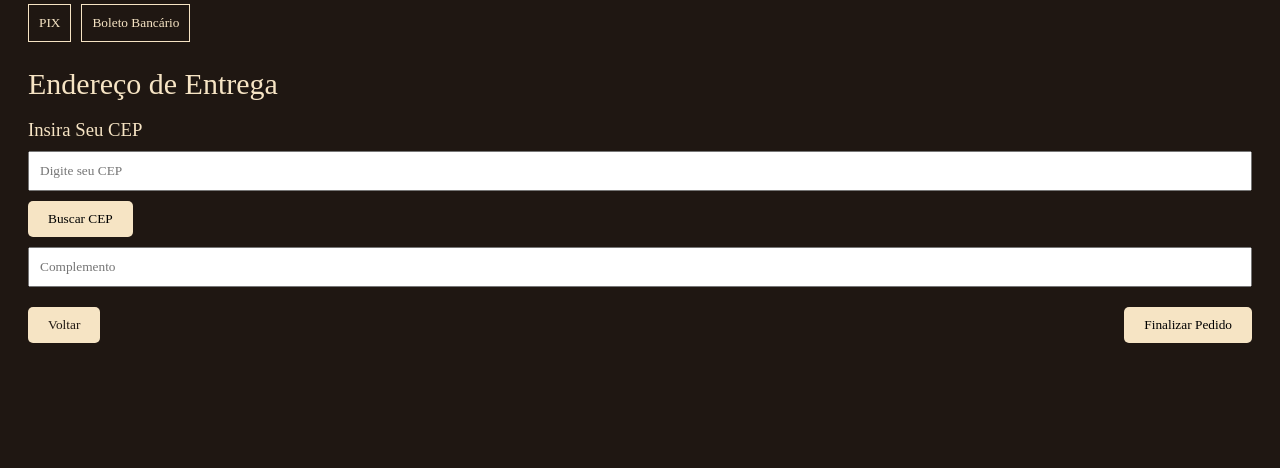
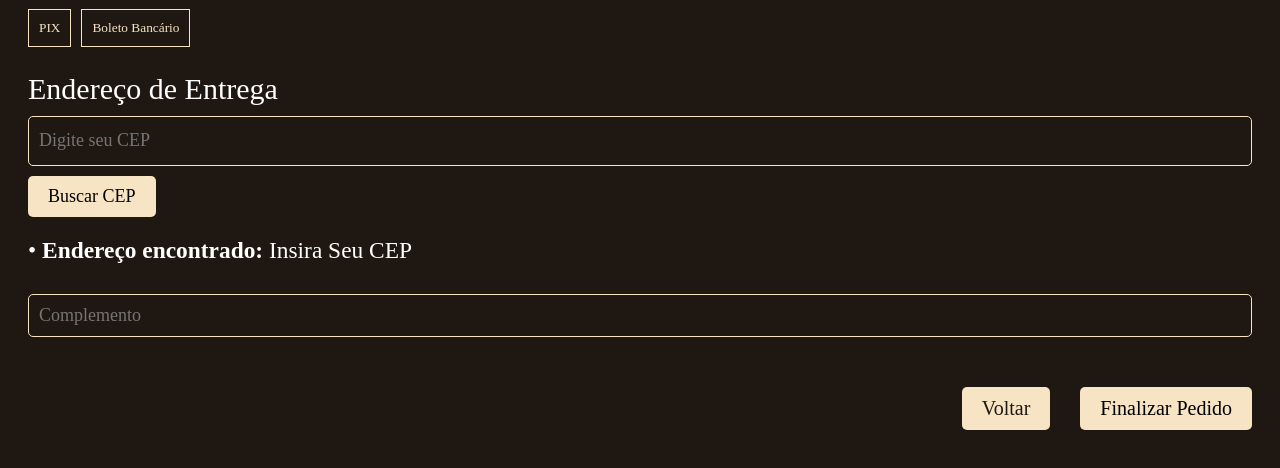
Before and after one commit to julianapereiradev/projeto15-InkAndPaper-front, a React (Vite) app: page /pagamento in a window 1280 px wide. Shown: the part 264-732 px from the top of the page. Built offline with nearby package versions, Linux system fonts and the light colour scheme; no server answers; a web font is replaced by a local one.

Commit message:
Style: Pagina de pagamento

```diff
--- a/src/pages/PaymentPage.jsx
+++ b/src/pages/PaymentPage.jsx
@@ -133,7 +133,6 @@ export default function PaymentPage() {
 
             <AddressContainer>
                 <h2>Endereço de Entrega</h2>
-                <h3>{addressData}</h3>
                 <AddressInput
                     type="number"
                     placeholder="Digite seu CEP"
@@ -150,6 +149,8 @@ export default function PaymentPage() {
                         fetchAddressByCep(address);
                     }
                 }}>Buscar CEP</SearchButton>
+
+                <h3>• <strong>Endereço encontrado:</strong> {addressData}</h3>
 
                 <Address
                     type="text"
@@ -175,11 +176,17 @@ const CheckoutContainer = styled.div`
   margin-top: 70px;
   padding: 20px;
   background-color: #1F1712;
-  color: #F6E4C4;
+  color: #ffffff;
+  font-size: 20px;
 `;
 const Address = styled.input`
     width: 100%;
     padding: 10px;
+    background-color:#1F1712;
+  border: 1px solid #F6E4C4;
+  border-radius: 5px;
+  color: #ffffff;
+  font-size: 18px;
 `
 const SummaryContainer = styled.div`
   margin-bottom: 20px;
@@ -235,24 +242,44 @@ const PaymentOption = styled.button`
 
 const AddressContainer = styled.div`
   margin-bottom: 20px;
+
   h2{
     font-size: 30px;
     margin-bottom: 10px;
   }
-  h3{
-    margin-bottom: 10px;
+  h3 {
+    margin-top: 10px;
+    margin-bottom: 30px;
+  }
+
+  strong {
+    font-weight: bold;
   }
 `;
 
 const AddressInput = styled.input`
   width: 100%;
   padding: 10px;
+  height: 50px;
   margin-bottom: 10px;
+  background-color:#1F1712;
+  border: 1px solid #F6E4C4;
+  border-radius: 5px;
+  color: #ffffff;
+  font-size: 18px;
+
+  input::placeholder {
+  color: #F6E4C4;
+  font-size: 16px;
+  padding-left: 10px;
+}
 `;
 
 const ButtonContainer = styled.div`
   display: flex;
-  justify-content: space-between;
+  flex-direction: row;
+  justify-content: flex-end;
+  margin-top: 50px;
 `;
 
 const BackButton = styled.button`
@@ -261,21 +288,23 @@ const BackButton = styled.button`
   color: #1F1712;
   border: none;
   cursor: pointer;
-border-radius: 5px;
-
+  border-radius: 5px;
+  margin-right: 30px;
+  font-size: 20px;
 `;
 
 const FinishButton = styled.button`
   padding: 10px 20px;
+  font-size: 20px;
   background-color: #F6E4C4;
   border: none;
   cursor: ${(props) => (props.disabled ? 'not-allowed' : 'pointer')};
-border-radius: 5px;
-
+  border-radius: 5px;
 `;
 
 const SearchButton = styled.button`
 padding: 10px 20px;
+font-size: 18px;
 background-color: ${(props) => (props.disabled ? '#1F1712' : '#F6E4C4')};
 border: none;
 cursor: ${(props) => (props.disabled ? 'not-allowed' : 'pointer')};
```
